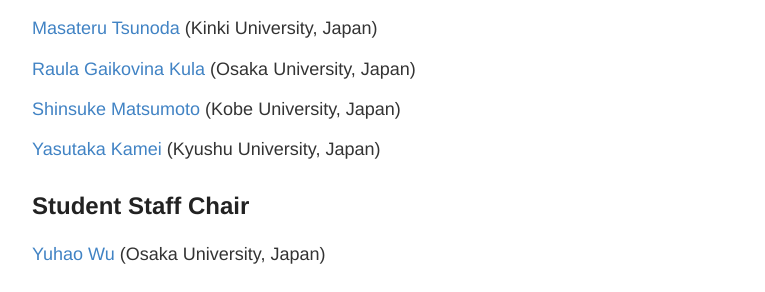
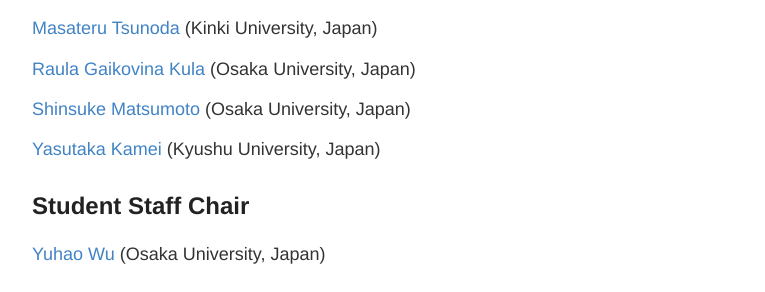
Before and after one commit to iwesep2017/iwesep2017.github.io, a Jekyll site: the page built from organization.md, in a window 1280 px wide and 900 px high, scrolled down 1570 px. Shown: the part 161-453 px from the top of the window, without its empty margins (248-1013 px from the left). Built offline with Jekyll 4.4.1, drawn with Linux system fonts in a browser that asks for light colours.

Commit message:
Update organization

```diff
--- a/files/IWESEP2017-CFP.txt
+++ b/files/IWESEP2017-CFP.txt
@@ -134,7 +134,7 @@
 Steering Committees:
 - Akinori Ihara (Nara Institute of Science and Technology, Japan)
 - Yasutaka Kamei (Kyushu University, Japan)
-- Shinsuke Matsumoto (Kobe University, Japan)
+- Shinsuke Matsumoto (Osaka University, Japan)
 - Masateru Tsunoda (Kinki University, Japan)
 - Raula Gaikovina Kula (Osaka University, Japan)
 - Hideaki Hata (Nara Institute of Science and Technology, Japan)
--- a/organization.md
+++ b/organization.md
@@ -59,7 +59,7 @@
 
 [Raula Gaikovina Kula](http://sel.ist.osaka-u.ac.jp/people/raula-k) (Osaka University, Japan)
 
-[Shinsuke Matsumoto](http://www27.cs.kobe-u.ac.jp/~shinsuke-m/index_en.html) (Kobe University, Japan)
+[Shinsuke Matsumoto](http://sdl.ist.osaka-u.ac.jp/~shinsuke/) (Osaka University, Japan)
 
 [Yasutaka Kamei](http://posl.ait.kyushu-u.ac.jp/~kamei) (Kyushu University, Japan)
 
```
